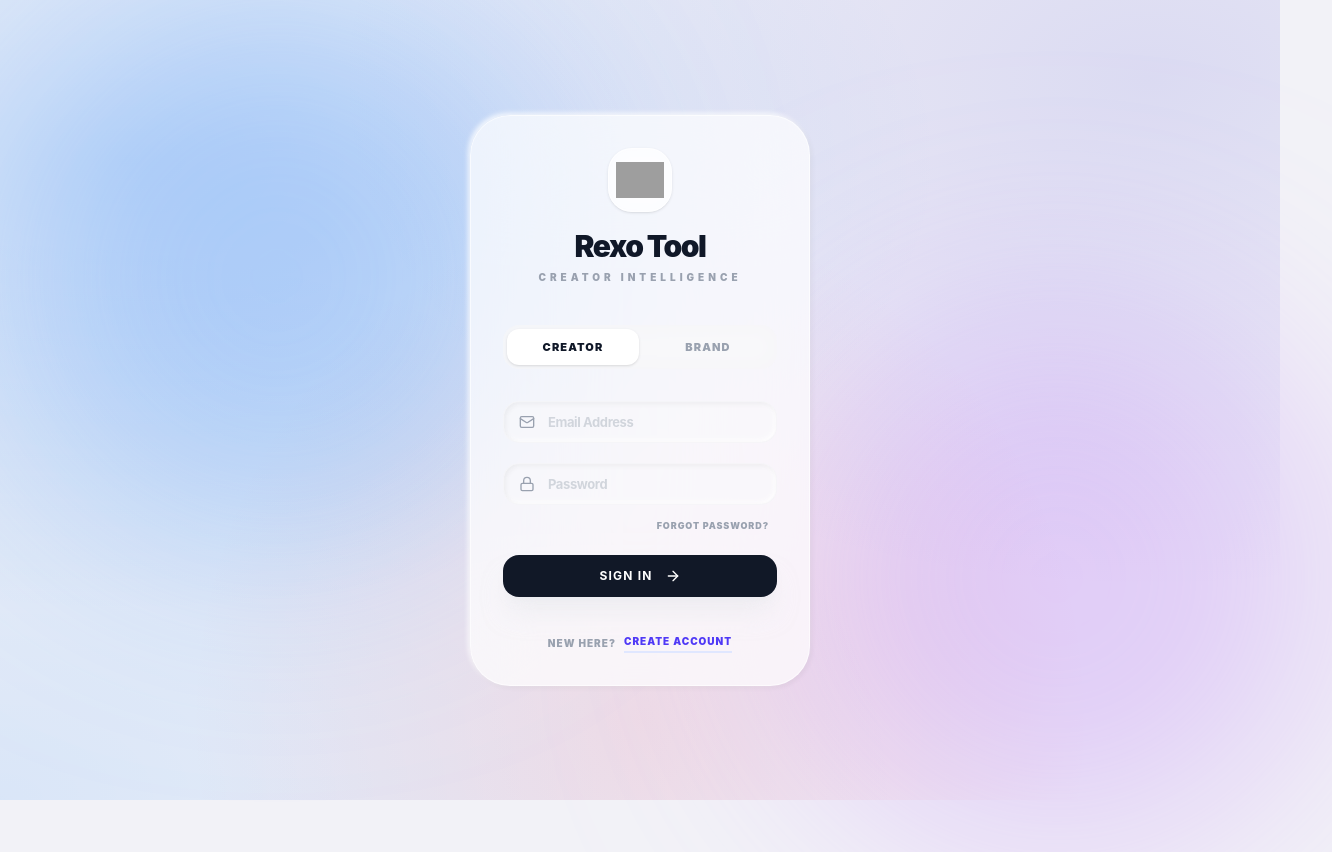
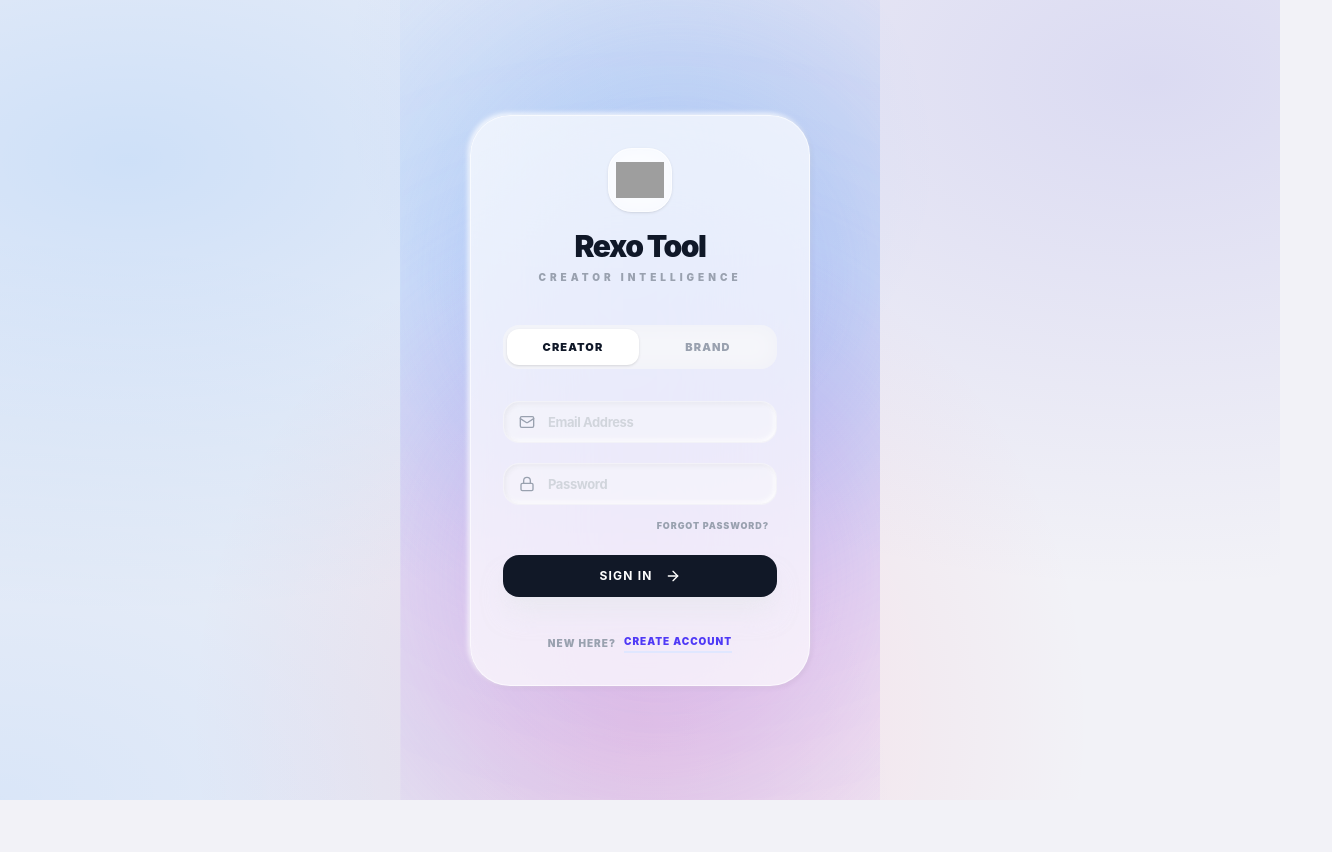
Before and after one commit to nuvioindia-bit/Luxe-Media, a React (Vite) app: page / in a window 1280 px wide. Shown: the whole page, 1332 px wide, since content can reach past the window. After the commit the page ends 800 px from the top, so only its background shows below. Built offline with nearby package versions, Linux system fonts and the light colour scheme; no server answers; grey boxes are pictures that could not be loaded; a web font is replaced by a local one.

Commit message:
feat: Enhance mobile viewports and safe area support
Update viewport meta tags and CSS to improve mobile display, ensuring content respects safe area insets on devices like iPhones. This also includes minor build workflow adjustments for asset handling.

```diff
--- a/index.html
+++ b/index.html
@@ -2,7 +2,7 @@
 <html lang="en">
   <head>
     <meta charset="UTF-8" />
-    <meta name="viewport" content="width=device-width, initial-scale=1.0, maximum-scale=1.0, user-scalable=no, viewport-fit=cover" />
+    <meta name="viewport" content="width=device-width, initial-scale=1.0, viewport-fit=cover, user-scalable=no">
     <title>Rexo Tool - Influencer Marketing & Campaign Collaboration</title>
     <meta name="description" content="Rexo Tool is the premier platform connecting brands and creators for seamless campaign collaborations, real-time analytics, and secure payouts." />
     <meta name="keywords" content="Rexo Tool, Rexotool, influencer marketing, brand collaboration, creator economy, marketing campaigns, influencer marketplace" />
--- a/src/App.tsx
+++ b/src/App.tsx
@@ -169,7 +169,8 @@ export default function App() {
 
   return (
     <BrowserRouter>
-      <div className="relative min-h-screen">
+      {/* Mobile-Adaptive App Shell */}
+      <div className="mx-auto w-full max-w-[480px] min-h-[100dvh] flex flex-col relative overflow-hidden">
         <div className="mesh-gradient" />
         <div className="mesh-sphere top-0 left-0 bg-blue-400" />
         <div className="mesh-sphere bottom-0 right-0 bg-purple-400" />
--- a/src/index.css
+++ b/src/index.css
@@ -32,7 +32,9 @@
 
 @layer base {
   body {
-    @apply bg-[#F2F2F7] text-[#1C1C1E] dark:bg-[#000000] dark:text-[#F2F2F7] antialiased min-h-screen selection:bg-brand-primary/20 font-sans tracking-tight overflow-x-hidden;
+    @apply bg-[#F2F2F7] text-[#1C1C1E] dark:bg-[#000000] dark:text-[#F2F2F7] antialiased min-h-[100dvh] selection:bg-brand-primary/20 font-sans tracking-tight overflow-x-hidden;
+    padding-top: env(safe-area-inset-top, 0px);
+    padding-bottom: env(safe-area-inset-bottom, 0px);
   }
   h1, h2, h3, h4, h5, h6 {
     @apply font-bold tracking-tight font-display dark:text-white;
```
